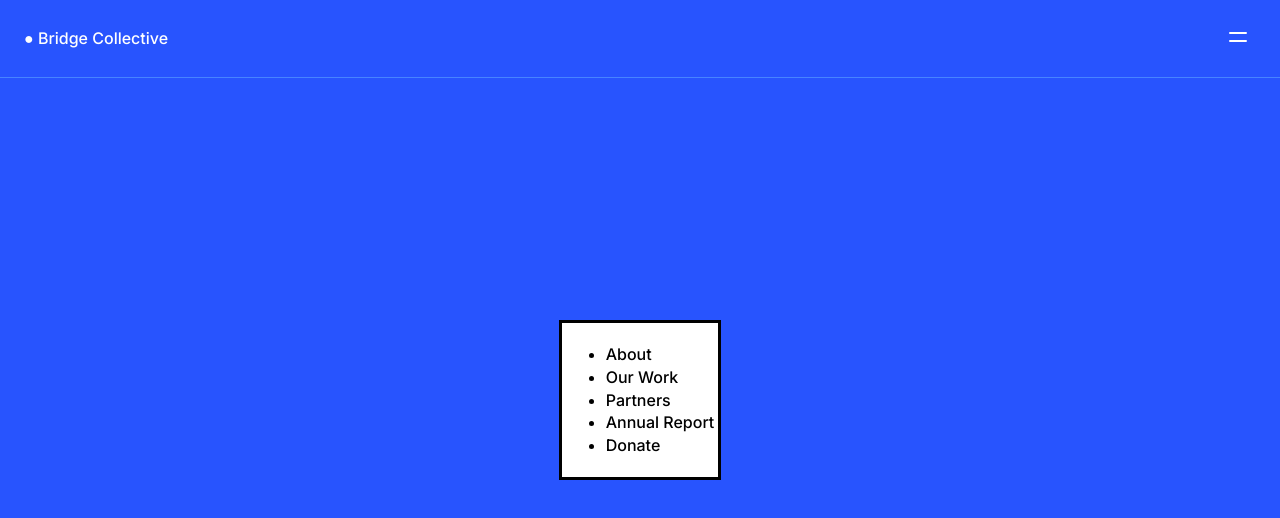
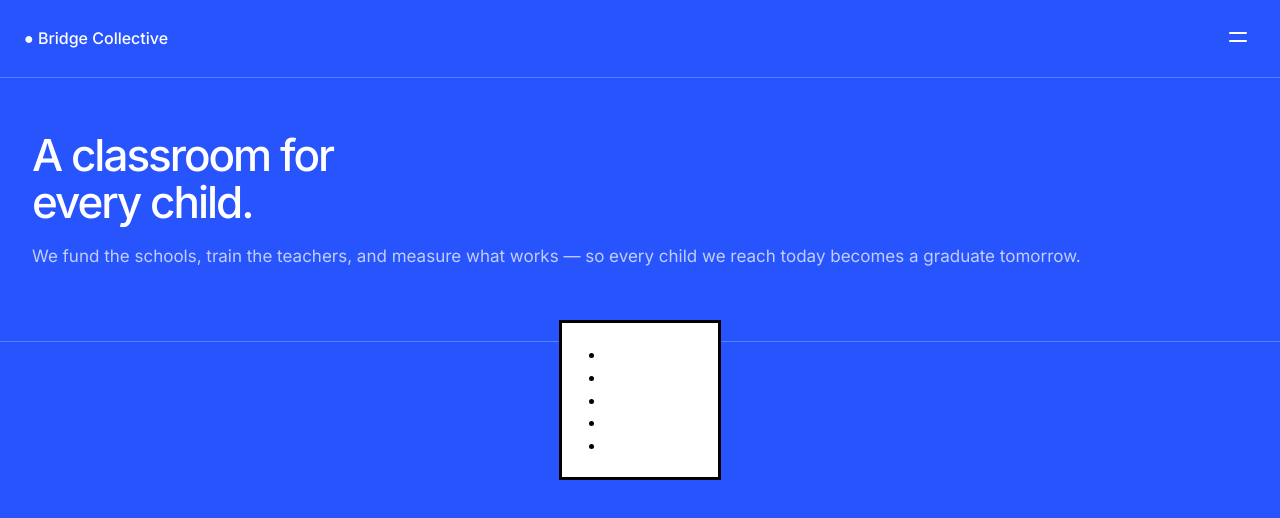
Before and after one commit to davis-matt0/grid-landing-page, a plain HTML site: page index.html in a window 1280 px wide. Both pictures are taken after a click on the button 1238 px from the left and 38 px from the top of the page. Drawn offline with Linux system fonts and the light colour scheme.

Commit message:
add and style hero section. add link to logo to redirect to home page

```diff
--- a/index.css
+++ b/index.css
@@ -17,13 +17,22 @@ body {
   padding: 0;
 }
 
+a {
+  text-decoration: none;
+  color: #ffffff;
+}
+
 .header {
-  border-bottom: 1px solid #4784ff;
   display: flex;
   justify-content: space-between;
   align-items: center;
   padding: 1.5rem;
   line-height: 142%;
+}
+
+.header,
+.hero {
+  border-bottom: 1px solid #4784ff;
 }
 
 .header-logo {
@@ -34,3 +43,28 @@ body {
   background-color: #2854fe;
   border: none;
 }
+
+.menu-btn:active {
+  transform: scale(90%);
+}
+
+.hero {
+  padding: 3.375rem 2rem;
+}
+
+.hero-title {
+  font-weight: 500;
+  font-size: 2.75rem;
+  line-height: 106%;
+  letter-spacing: -2px;
+  max-width: 311px;
+  margin: 0;
+}
+
+.hero-subtext {
+  font-weight: 400;
+  font-size: 1.0625rem;
+  color: #c1ceff;
+  line-height: 165%;
+  margin-top: 1.5em 0 0 0;
+}
--- a/index.html
+++ b/index.html
@@ -16,7 +16,9 @@
   </head>
   <body>
     <header class="header">
-      <p class="header-logo">● Bridge Collective</p>
+      <p class="header-logo">
+        <a href="#" class="home-link"> ● Bridge Collective</a>
+      </p>
       <button class="menu-btn" popovertarget="my-popout-menu">
         <img
           src="./assets/img/icon-menu.svg"
@@ -25,13 +27,22 @@
       </button>
       <nav class="nav-menu" id="my-popout-menu" popover>
         <ul class="nav-list">
-          <li class="nav-item">About</li>
-          <li class="nav-item">Our Work</li>
-          <li class="nav-item">Partners</li>
-          <li class="nav-item">Annual Report</li>
-          <li class="nav-item">Donate</li>
+          <li class="nav-item"><a href="" class="nav-link">About</a></li>
+          <li class="nav-item"><a href="" class="nav-link">Our Work</a></li>
+          <li class="nav-item"><a href="" class="nav-link">Partners</a></li>
+          <li class="nav-item">
+            <a href="" class="nav-link">Annual Report</a>
+          </li>
+          <li class="nav-item"><a href="" class="nav-link">Donate</a></li>
         </ul>
       </nav>
     </header>
+    <section class="hero">
+      <h1 class="hero-title">A classroom for every child.</h1>
+      <p class="hero-subtext">
+        We fund the schools, train the teachers, and measure what works — so
+        every child we reach today becomes a graduate tomorrow.
+      </p>
+    </section>
   </body>
 </html>
```
